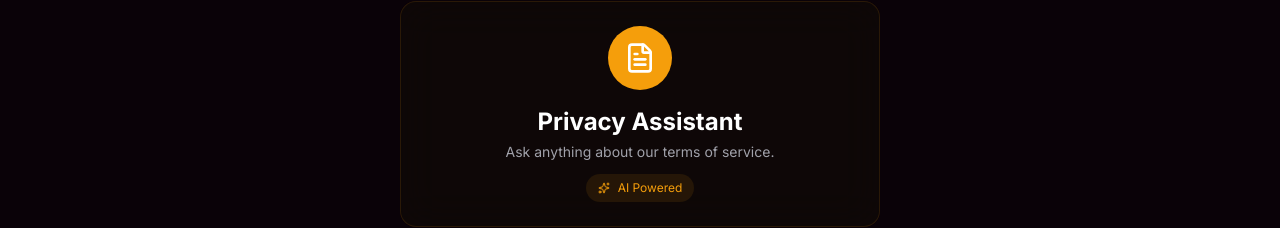
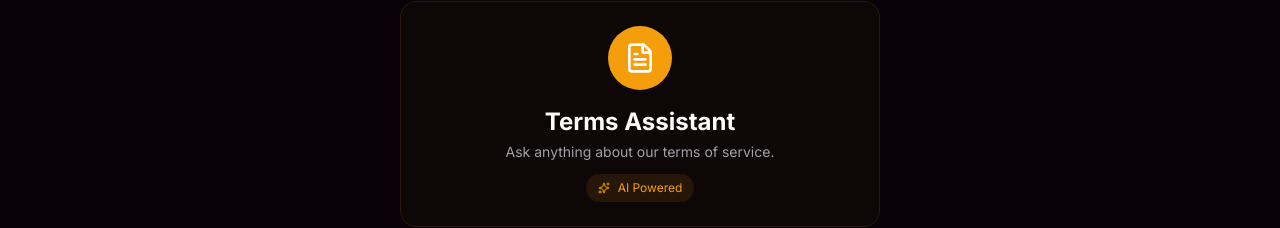
Before and after one commit to onequestionspace/onequestion_space, a Next.js app: page /terms in a window 1280 px wide. Shown: the part 147-375 px from the top of the page. Built offline with nearby package versions, Linux system fonts and the light colour scheme; no server answers.

Commit message:
glitches fixing

```diff
--- a/app/(space)/[username]/page.tsx
+++ b/app/(space)/[username]/page.tsx
@@ -1010,10 +1010,10 @@ export default function SpacePage({ params }: { params: Promise<{ username: stri
             {FOUNDER_IDS.includes(profile.userId) && (
               <span className='inline-flex items-center gap-1 px-2.5 py-0.5 rounded-full text-xs font-bold bg-yellow-500/20 text-yellow-400 border border-yellow-500/40 backdrop-blur-sm'>👑 Founder</span>
             )}
-            {profile.userId !== FOUNDER_ID && foundingMember && (
+            {foundingMember === true && (
               <span className='inline-flex items-center gap-1 px-2.5 py-0.5 rounded-full text-xs font-bold bg-yellow-500/10 text-yellow-400 border border-yellow-500/30'>👑 Founding Member</span>
             )}
-            {!foundingMember && earlyAdopter && (
+            {foundingMember === false && earlyAdopter === true && profile.userId !== FOUNDER_ID && (
               <span className='inline-flex items-center gap-1 px-2.5 py-0.5 rounded-full text-xs font-bold bg-white/10 text-white border border-white/20'>⚡ Early Adopter</span>
             )}
             {COFOUNDER_IDS.includes(profile.userId) && (
--- a/app/layout.tsx
+++ b/app/layout.tsx
@@ -69,7 +69,7 @@ export default function RootLayout({
           <ConvexClientProvider>
             <div className="flex flex-col min-h-screen mesh-background">
               <Navbar />
-              <main className="flex-1">{children}</main>
+              <div className="flex-1">{children}</div>
               <Footer />
             </div>
           </ConvexClientProvider>
--- a/app/terms/page.tsx
+++ b/app/terms/page.tsx
@@ -12,7 +12,7 @@ const SUGGESTED = [
   'What is your refund policy?',
 ];
 
-export default function PrivacyPage() {
+export default function TermsPage() {
   const [question, setQuestion] = useState('');
   const [messages, setMessages] = useState([
     { role: 'ai', text: 'Hi! I am the One Question Terms Assistant. Ask me anything about how we handle your data and privacy.' }
@@ -56,7 +56,7 @@ export default function PrivacyPage() {
             <div className="w-16 h-16 rounded-full bg-gradient-to-br bg-primary mx-auto mb-4 flex items-center justify-center">
               <FileText className="w-8 h-8 text-white" />
             </div>
-            <h1 className="text-2xl font-bold text-white mb-1">Privacy Assistant</h1>
+            <h1 className="text-2xl font-bold text-white mb-1">Terms Assistant</h1>
             <p className="text-muted-foreground text-sm mb-3">Ask anything about our terms of service.</p>
             <div className="inline-flex items-center gap-2 px-3 py-1.5 rounded-full bg-primary/10 text-primary text-xs">
               <Sparkles className="w-3 h-3" />
@@ -77,7 +77,7 @@ export default function PrivacyPage() {
               {loading && (
                 <div className="flex justify-start">
                   <div className="bg-white/5 border border-white/10 rounded-2xl px-4 py-2">
-                    <p className="text-muted-foreground text-xs mb-1">Privacy AI</p>
+                    <p className="text-muted-foreground text-xs mb-1">Terms AI</p>
                     <div className="flex gap-1">
                       <span className="w-2 h-2 rounded-full bg-primary animate-bounce" style={{animationDelay:'0ms'}} />
                       <span className="w-2 h-2 rounded-full bg-primary animate-bounce" style={{animationDelay:'150ms'}} />
```
